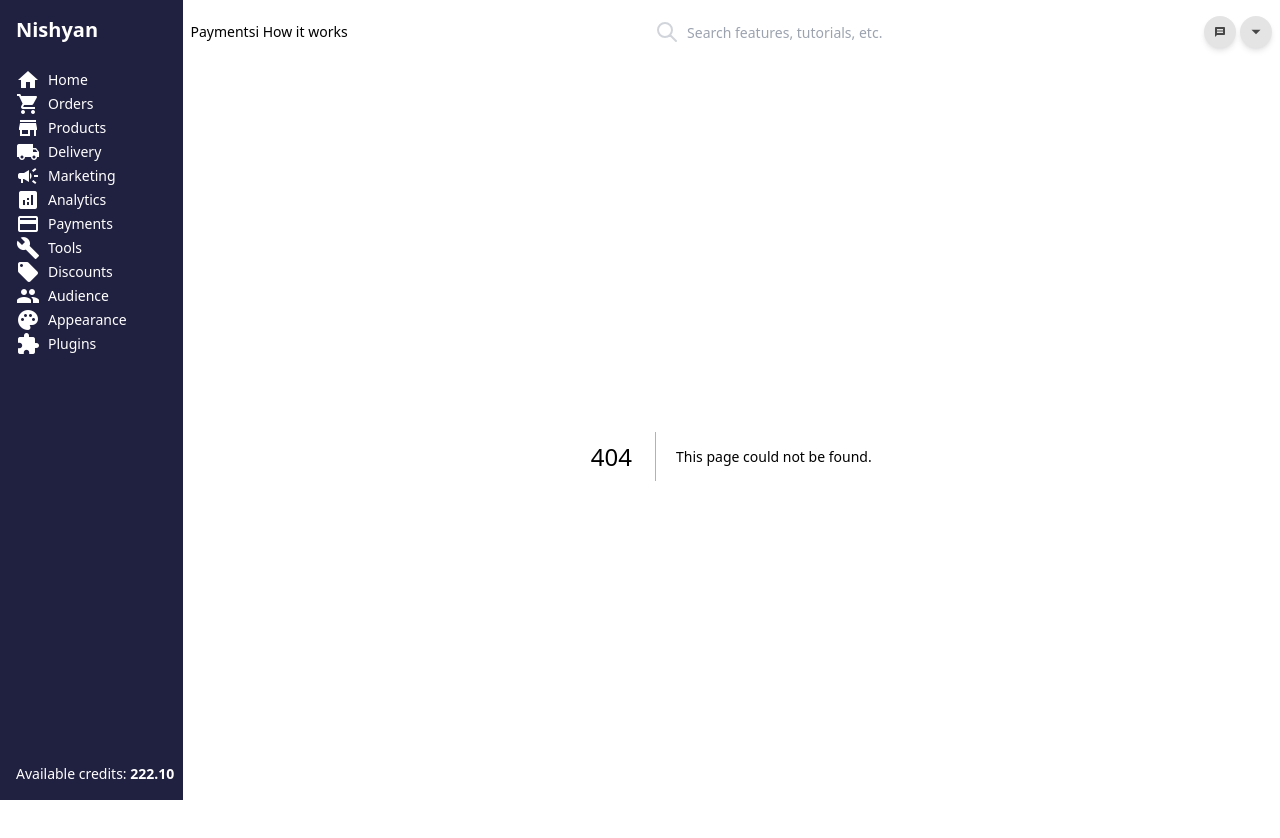
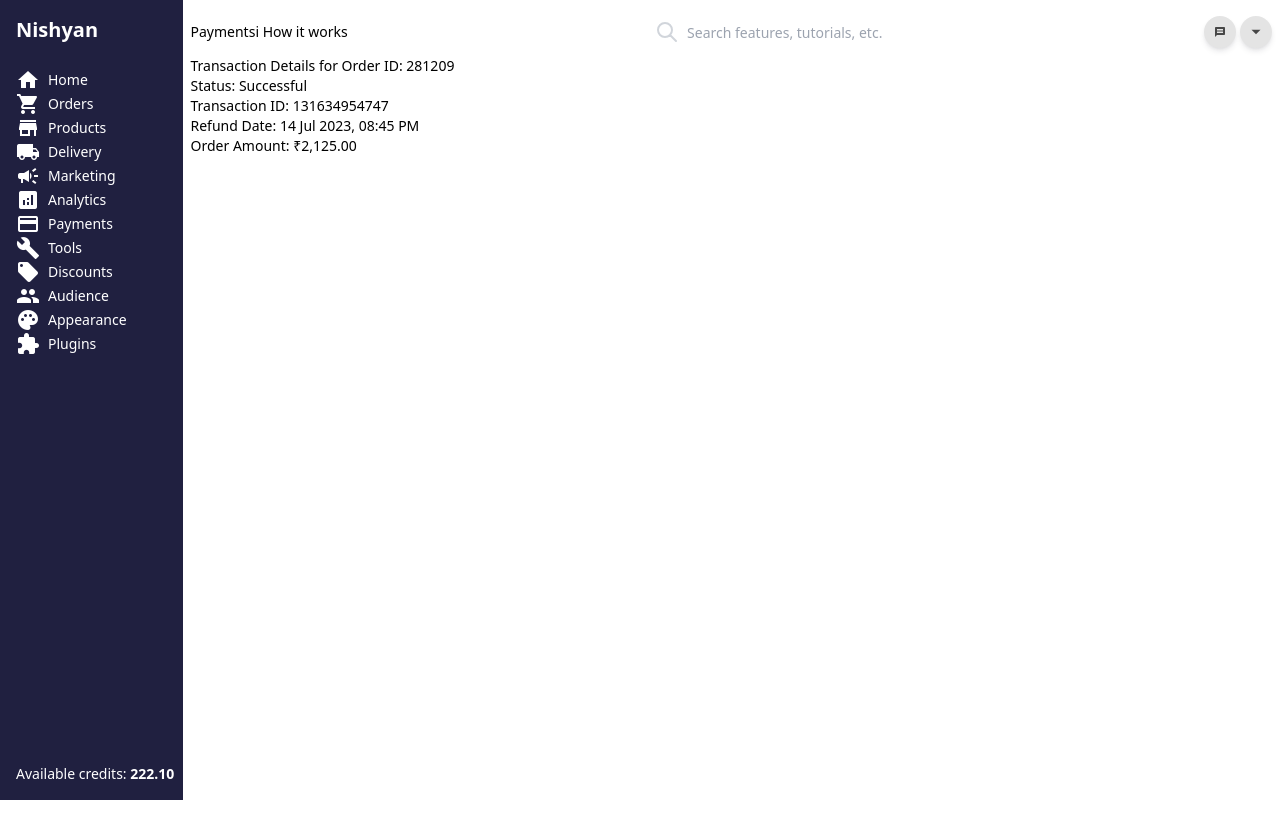
Before and after one commit to soumyasootar/next-js-dashboard, a Next.js app in the folder my-app/: page /transactions/281209 in a window 1280 px wide. Before the commit this address had no page. Shown: the top 838 px of the page. After the commit the page ends 800 px from the top, so only its background shows below. Built offline with nearby package versions, Linux system fonts and the light colour scheme.

Commit message:
Dynamic route added to get transaction details

```diff
--- a/my-app/src/app/payment/page.tsx
+++ b/my-app/src/app/payment/page.tsx
@@ -192,9 +192,11 @@ const Payment = () => {
           </thead>
           <tbody>
             {currentTransactions.map((transaction, index) => (
-              <tr className="border-b cursor-pointer" key={index}>
-                <td className="px-4 py-2 text-sm font-normal">
-                  {transaction.orderId}
+              <tr className="border-b" key={index}>
+                <td className="px-4 py-2 text-sm font-medium">
+                  <Link href={`/transactions/${transaction.orderId.split("#")[1]}`}>
+                    {transaction.orderId}
+                  </Link>
                 </td>
                 <td
                   className={`px-4 py-2 text-sm font-medium ${
--- /dev/null
+++ b/my-app/src/app/transactions/[orderId]/page.tsx
@@ -0,0 +1,25 @@
+"use client";
+import { useParams } from 'next/navigation';
+import { transactions } from '../../data/transactionData';
+
+const TransactionDetailsPage = () => {
+  const { orderId } = useParams();
+
+  const transaction = transactions.find((t) => t.orderId.split('#')[1] === orderId);
+
+  if (!transaction) {
+    return <div>Transaction not found</div>;
+  }
+
+  return (
+    <div>
+      <h1>Transaction Details for Order ID: {orderId}</h1>
+      <p>Status: {transaction.status}</p>
+      <p>Transaction ID: {transaction.transactionId}</p>
+      <p>Refund Date: {transaction.refundDate}</p>
+      <p>Order Amount: {transaction.orderAmount}</p>
+    </div>
+  );
+};
+
+export default TransactionDetailsPage;
```
